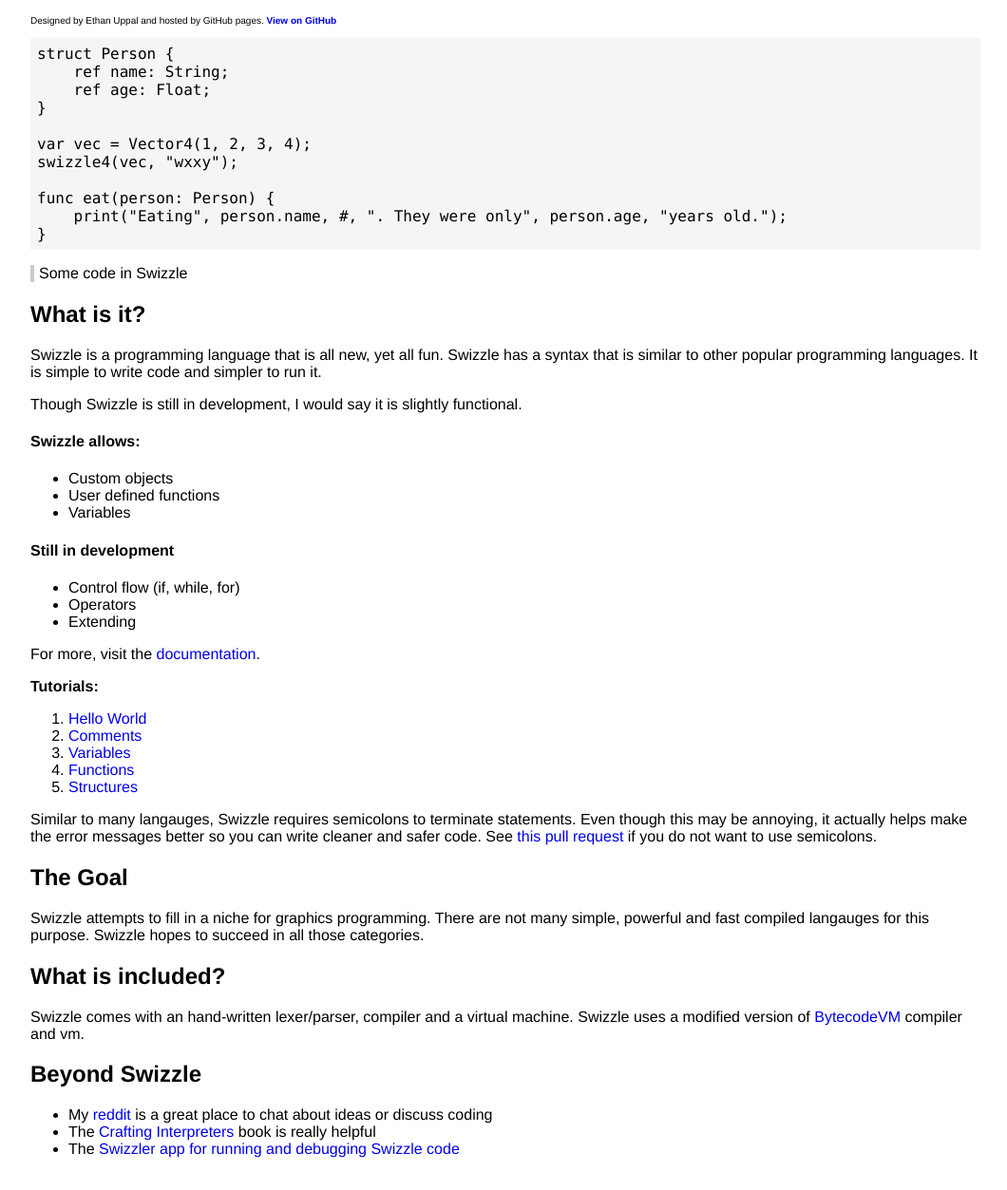
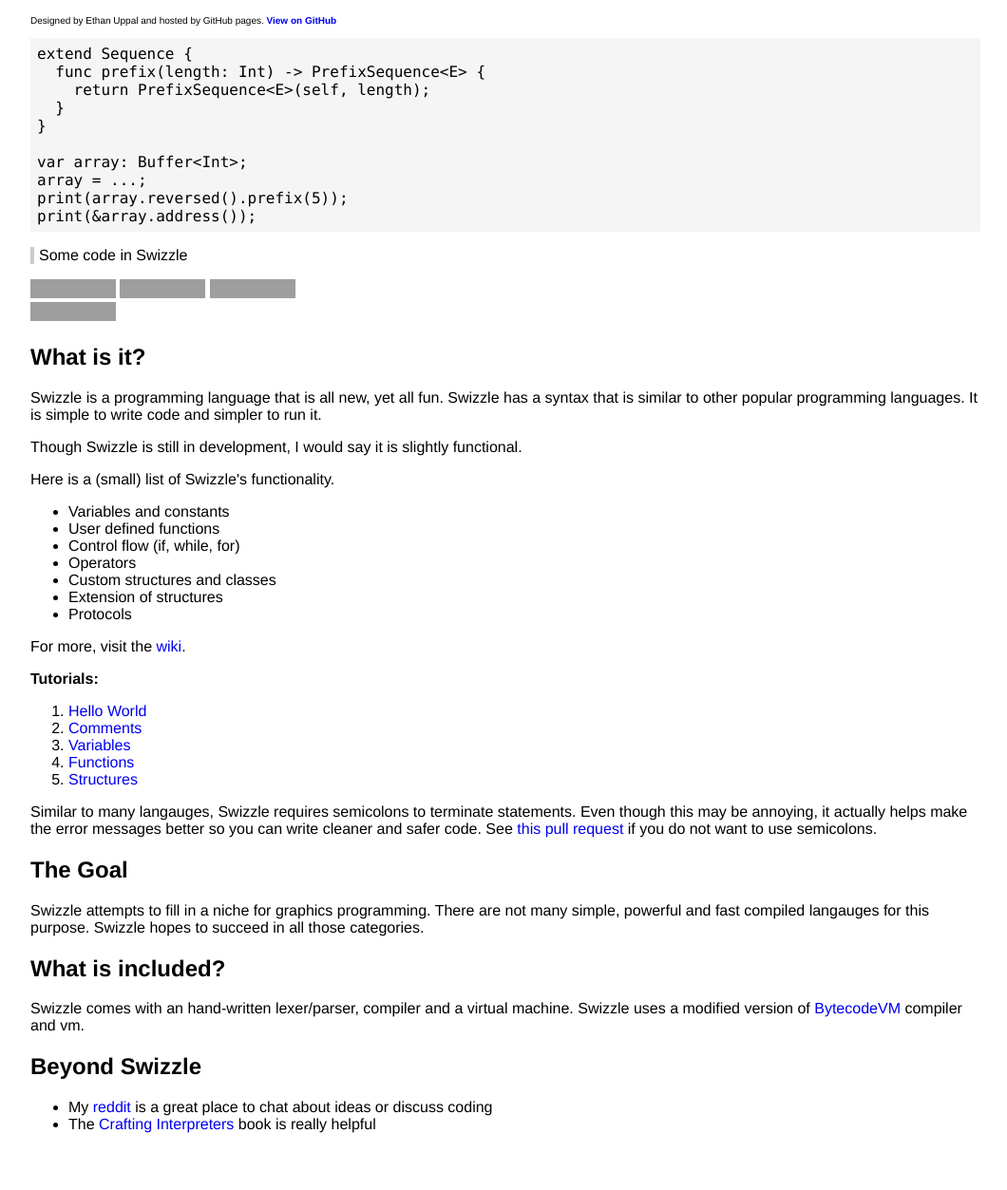
Before and after one commit to rodrigue89/Swizzle, a Jekyll site: the page docs/index.html, which Jekyll copies as it is, in a window 1280 px wide. Shown: the part 340-1593 px from the top of the page at 95% size, without its empty margins (108-1168 px from the left). Built offline with Jekyll 4.4.1, drawn with Linux system fonts in a browser that asks for light colours; after the commit the page ends 1567 px from its top, so only the background shows below that; grey boxes are pictures that could not be loaded.

Commit message:
Update index.html

```diff
--- a/docs/index.html
+++ b/docs/index.html
@@ -1,11 +1,13 @@
 <!DOCTYPE html>
 <html>
+
 <head>
     <title>Swizzle: The Programming Language</title>
     <link rel="stylesheet" href="css/style.css">
     <link rel="stylesheet" href="css/sidebar.css">
     <meta name="viewport" content="width = device-width, initial-scale = 1">
 </head>
+
 <body>
     <!--<img src="https://raw.githubusercontent.com/SafelySwift/Swizzle/swizzle-1.0/Images/Swizzle%20Logo%20Wide%20New.png" alt="Swizzle Logo Wide 1" style="width: 50%; height: 50%;" class="center logo"></img>
             -->
@@ -27,39 +29,52 @@
 
             <span class="open_sidenav" style="font-size: 30px;cursor:pointer" onclick="openNav()">&#9776;</span>
             -->
-        <pre><code>struct Person {
-    ref name: String;
-    ref age: Float;
+        <pre><code class="swift language-swift">extend Sequence {
+  func prefix(length: Int) -&gt; PrefixSequence&lt;E&gt; {
+    return PrefixSequence&lt;E&gt;(self, length);
+  }
 }
 
-var vec = Vector4(1, 2, 3, 4);
-swizzle4(vec, "wxxy");
+var array: Buffer&lt;Int&gt;;
+array = ...;
+print(array.reversed().prefix(5));
+print(&amp;array.address());
+</code></pre>
 
-func eat(person: Person) {
-    print("Eating", person.name, #, ". They were only", person.age, "years old.");
-}
-</code></pre>
         <blockquote>
             <p>Some code in Swizzle</p>
         </blockquote>
+
+        <p>
+            <a href="https://travis-ci.com/SafelySwift/Swizzle">
+                <img src="https://travis-ci.com/SafelySwift/Swizzle.svg?branch=swizzle-1.0" alt="Build Status">
+            </a>
+            <a href="https://developer.apple.com/swift">
+                <img src="https://img.shields.io/badge/Swift-4-F16D39.svg" alt="Swift Version" />
+            </a>
+            <a href="./LICENSE">
+                <img src="https://img.shields.io/badge/license-MIT-green.svg?style=flat-square" alt="license:MIT" />
+            </a>
+            <br />
+            <a href="https://codebeat.co/projects/github-com-safelyswift-swizzle-swizzle-1-0">
+                <img src="https://codebeat.co/badges/63083528-f408-4b3f-8780-fefc4c6ab0cf">
+            </a>
+        </p>
         <h2 id="whatisit">What is it?</h2>
         <p>Swizzle is a programming language that is all new, yet all fun. Swizzle has a syntax that is similar to other popular programming languages. It is simple to write code and simpler to run it.</p>
         <p>Though Swizzle is still in development, I would say it is slightly functional.</p>
-        <h4 id="swizzleallows">
-        Swizzle allows:</h5>
+        <p>Here is a (small) list of Swizzle's functionality.</p>
+
         <ul>
-            <li>Custom objects</li>
+            <li>Variables and constants</li>
             <li>User defined functions</li>
-            <li>Variables</li>
-        </ul>
-        <h4 id="stillindevelopment">
-        Still in development</h5>
-        <ul>
             <li>Control flow (if, while, for)</li>
             <li>Operators</li>
-            <li>Extending</li>
+            <li>Custom structures and classes</li>
+            <li>Extension of structures</li>
+            <li>Protocols</li>
         </ul>
-        <p>For more, visit the <a href="https://github.com/SafelySwift/Swizzle/wiki">documentation</a>.</p>
+        <p>For more, visit the <a href="https://github.com/SafelySwift/Swizzle/wiki">wiki</a>.</p>
         <p><strong>Tutorials:</strong></p>
         <ol>
             <li><a href="https://github.com/SafelySwift/Swizzle/blob/swizzle-1.0/Tutorials/Hello%20World%20(%231).md">Hello World</a></li>
@@ -77,9 +92,9 @@ func eat(person: Person) {
         <ul>
             <li>My <a href="https://www.reddit.com/user/SafelySwift">reddit</a> is a great place to chat about ideas or discuss coding</li>
             <li>The <a href="http://craftinginterpreters.com">Crafting Interpreters</a> book is really helpful</li>
-            <li>The <a href="https://safelyswift.github.io/SwizzleApp/">Swizzler app for running and debugging Swizzle code</a></li>
         </ul>
     </div>
     <script src="js/sidebar.js"></script>
 </body>
+
 </html>
```
Lines whose indentation alone changed are shown as unchanged.
